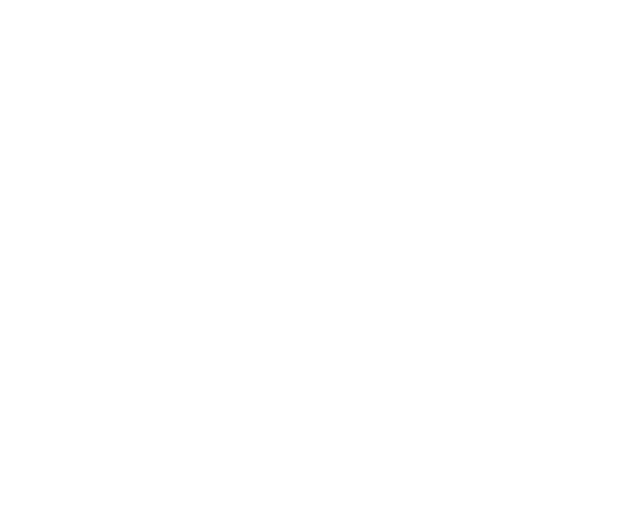
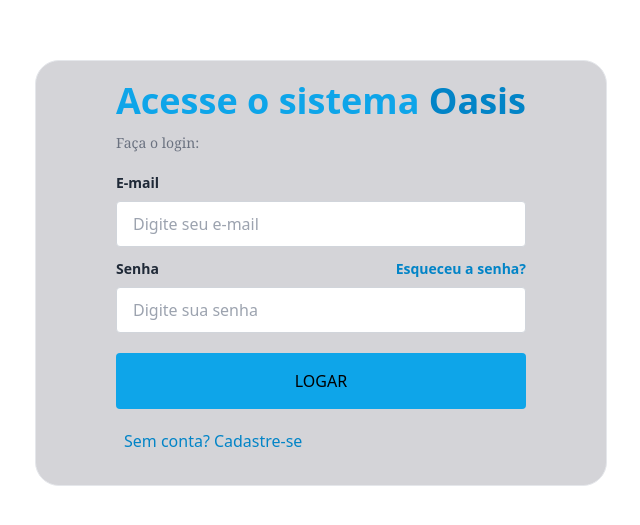
Before and after one commit to BrenoHenrique07/Sistema-Oasis-Front, a React (Vite) app: page / in a window 1280 px wide. Before the commit this address had no page. Shown: the part 127-652 px from the top of the page, without its empty margins (319-959 px from the left). Built offline with nearby package versions, Linux system fonts and the light colour scheme.

Commit message:
Colocando tela de login
Adicionada tela de login ao projeto, ao iniciar o site ele abre na tela de login e chama a função no ONCLICK para enviar o email e senha digitados, usando o fetch com method "POST"

```diff
--- a/src/App.jsx
+++ b/src/App.jsx
@@ -3,12 +3,14 @@
 import Responsavel from './pages/Responsavel';
 import Frequencia from './pages/Frequencia';
 import Doenca from './pages/Doenca';
+import Login from './pages/Login';
 
 function App(){
     return (
         <div>
             <BrowserRouter>
                 <Routes>
+                    <Route path='/' element={<Login/>}></Route>
                     <Route path='/pacientes' element={<Paciente/>}></Route>
                     <Route path='/responsaveis' element={<Responsavel/>}></Route>
                     <Route path='/frequencia' element={<Frequencia/>}></Route>
--- /dev/null
+++ b/src/pages/Login.jsx
@@ -0,0 +1,75 @@
+import React, { useState } from 'react';
+
+function Login() {
+  const [email, setEmail] = useState('');
+  const [senha, setSenha] = useState('');
+
+  const handleLogin = async () => {
+    const response = await fetch('/login', {
+      method: 'POST',
+      headers: {
+        'Content-Type': 'application/json'
+      },
+      body: JSON.stringify({ email, senha })
+    });
+
+    if (response.ok) {
+      window.location.href = '/pagina-apos-login';
+    } else {
+      alert('Erro ao fazer login');
+    }
+  }
+  return (
+    <div className="flex items-center justify-center min-h-screen">
+        <main className="flex flex-col px-20 py-5 border rounded-3xl bg-zinc-300">
+            <header className="flex flex-col">
+                <h1
+                    className="font-sans text-4xl mb-1 font-bold text-sky-500">Acesse o sistema
+                    <span
+                        className="text-sky-600"> Oasis
+                    </span>
+                </h1>
+                <p
+                    className="text-gray-500 text-sm mt-2 mb-5 font-serif">Faça o login:
+                </p>
+            </header>
+            <form className="flex flex-col gap-3">
+                <div className="flex flex-col gap-2">
+                    <label
+                        className="font-sans font-semibold text-sm text-gray-800"
+                        htmlFor='email'>E-mail</label>
+                    <input
+                        className="px-4 py-3 bg-white border text-gray-800 leading-5 border-gray-300 rounded"
+                        type='email' placeholder='Digite seu e-mail'/>
+                </div>
+                <div className="flex flex-col gap-2">
+                    <label
+                        className="font-sans font-semibold text-sm text-gray-800 flex justify-between"
+                        htmlFor='password'>Senha
+                        <a href='#'
+                        className="text-sky-600 hover:text-sky-400 hover:underline"
+                        >
+                            Esqueceu a senha?
+                        </a>
+                        </label>
+                    <input
+                        className="px-4 py-3 bg-white border text-gray-800 leading-5 border-gray-300 rounded"
+                        type='password' placeholder='Digite sua senha'/>
+                </div>
+                <footer
+                    className="flex flex-col gap-2 mt-2">
+                    <button
+                        className="w-full bg-sky-500 py-4 border-none rounded font-sans hover:-translate-y-px hover:ease-linear hover:m-0.5"
+                        onClick={handleLogin}
+                        >LOGAR
+                    </button>
+                    <span className="text-sky-600 px-2 py-3 flex gap-1">Sem conta?
+                    <a href="#" className="hover:underline hover:text-sky-900">Cadastre-se</a></span>
+                </footer>
+            </form>
+        </main>
+    </div>
+  )
+}
+
+export default Login;
```
